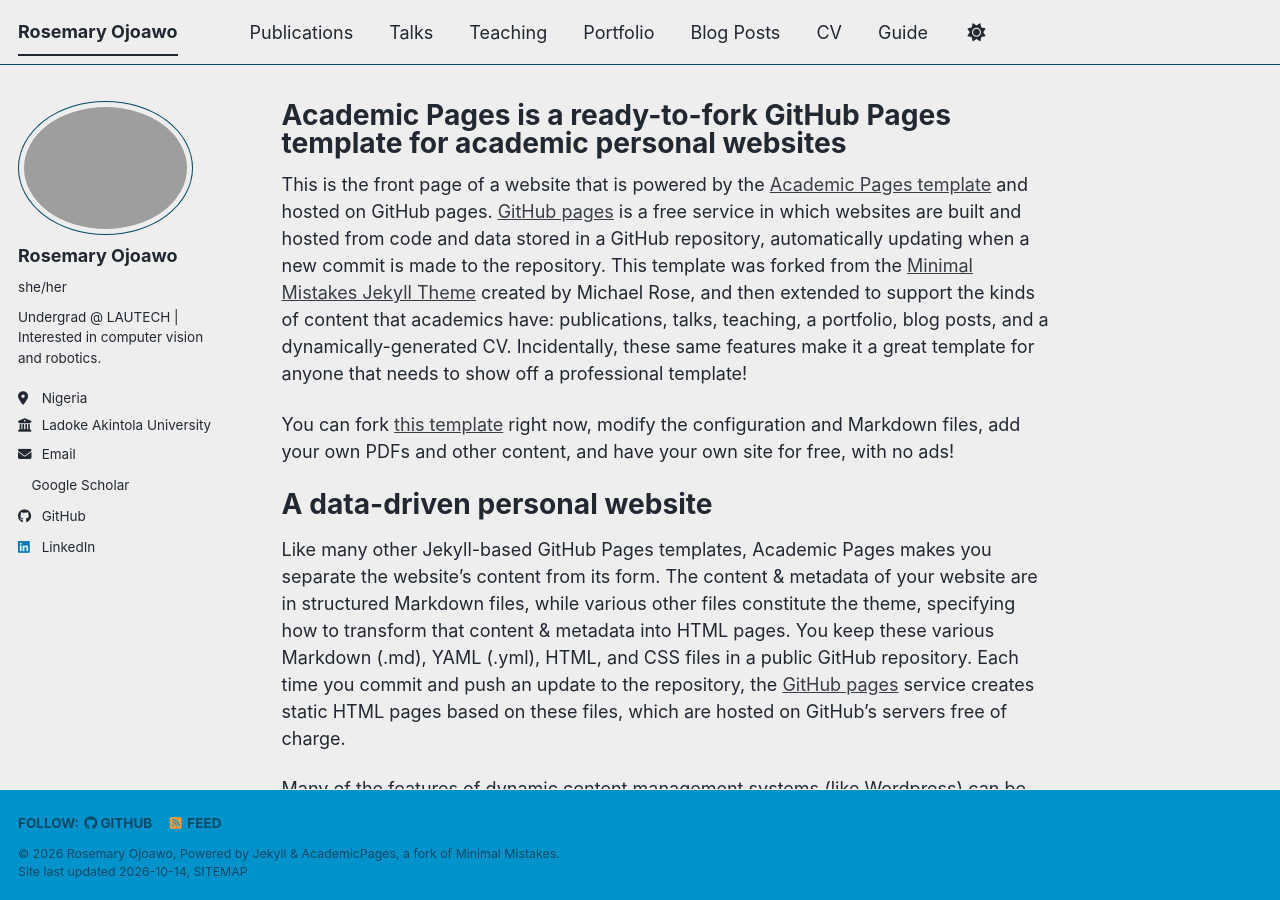
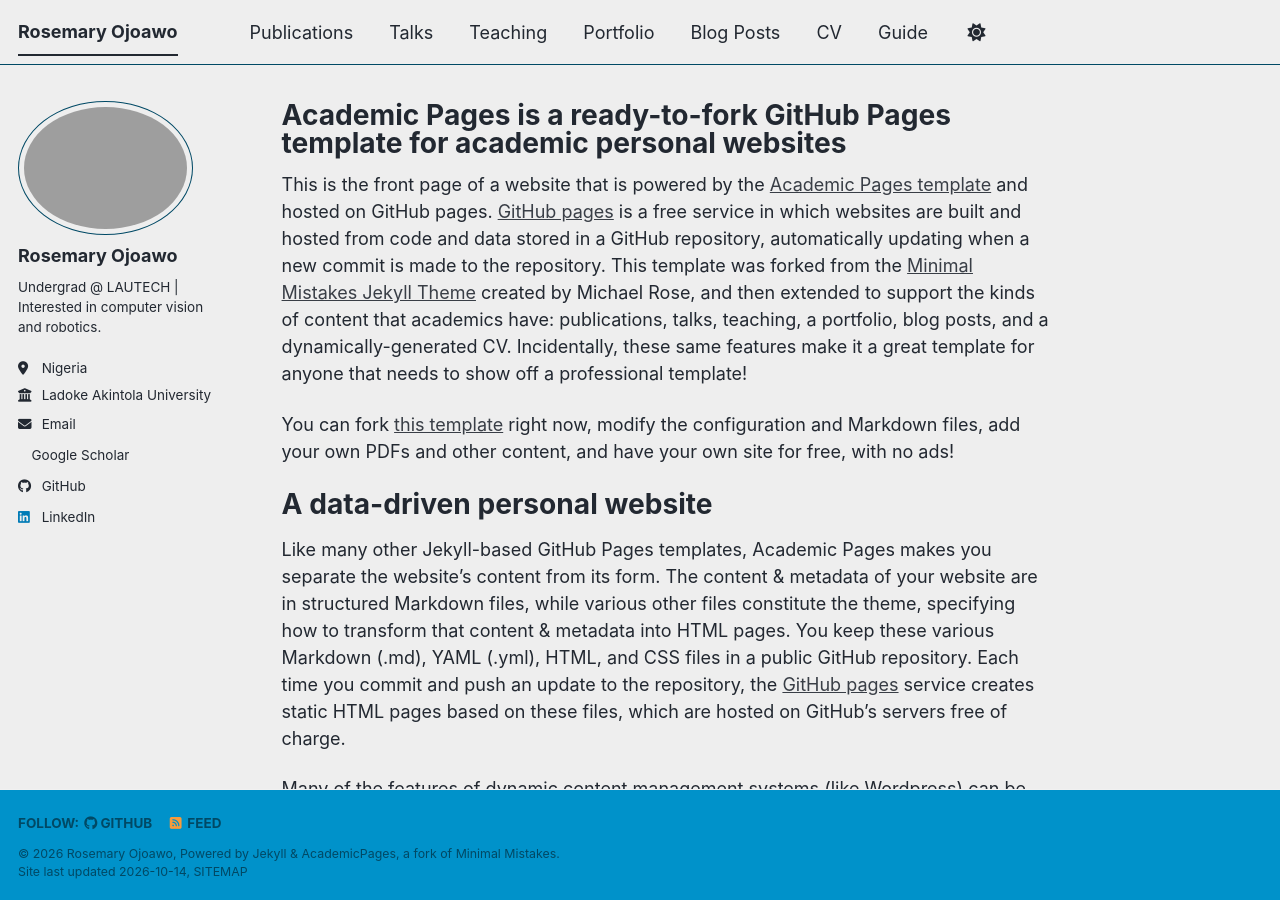
Before and after one commit to Rosemar4/Rosemary-Ojoawo, a Jekyll site: the page built from _pages/about.md, in a window 1280 px wide and 900 px high. Built offline with Jekyll 4.4.1, drawn with Linux system fonts in a browser that asks for light colours; a style sheet for code colours, icons or effects is not loaded.

Commit message:
Update _config.yml

```diff
--- a/_config.yml
+++ b/_config.yml
@@ -18,10 +18,10 @@ repository               : "Rosemar4/Rosemar4.github.io"
 author:
   avatar           : "1002267940.jpg"
   name             : "Rosemary Ojoawo"
-  pronouns         : "she/her"
+  pronouns         : #"she/her"
   bio              : "Undergrad @ LAUTECH | Interested in computer vision and robotics."
   location         : "Nigeria"
-  employer         : "Ladoke Akintola University of Technology (LAUTECH)"
+  employer         : "Ladoke Akintola University of Technology (LAUTECH), Nigeria"
   uri              :
   email            : "ojoaworosemary@gmail.com"
 
```
